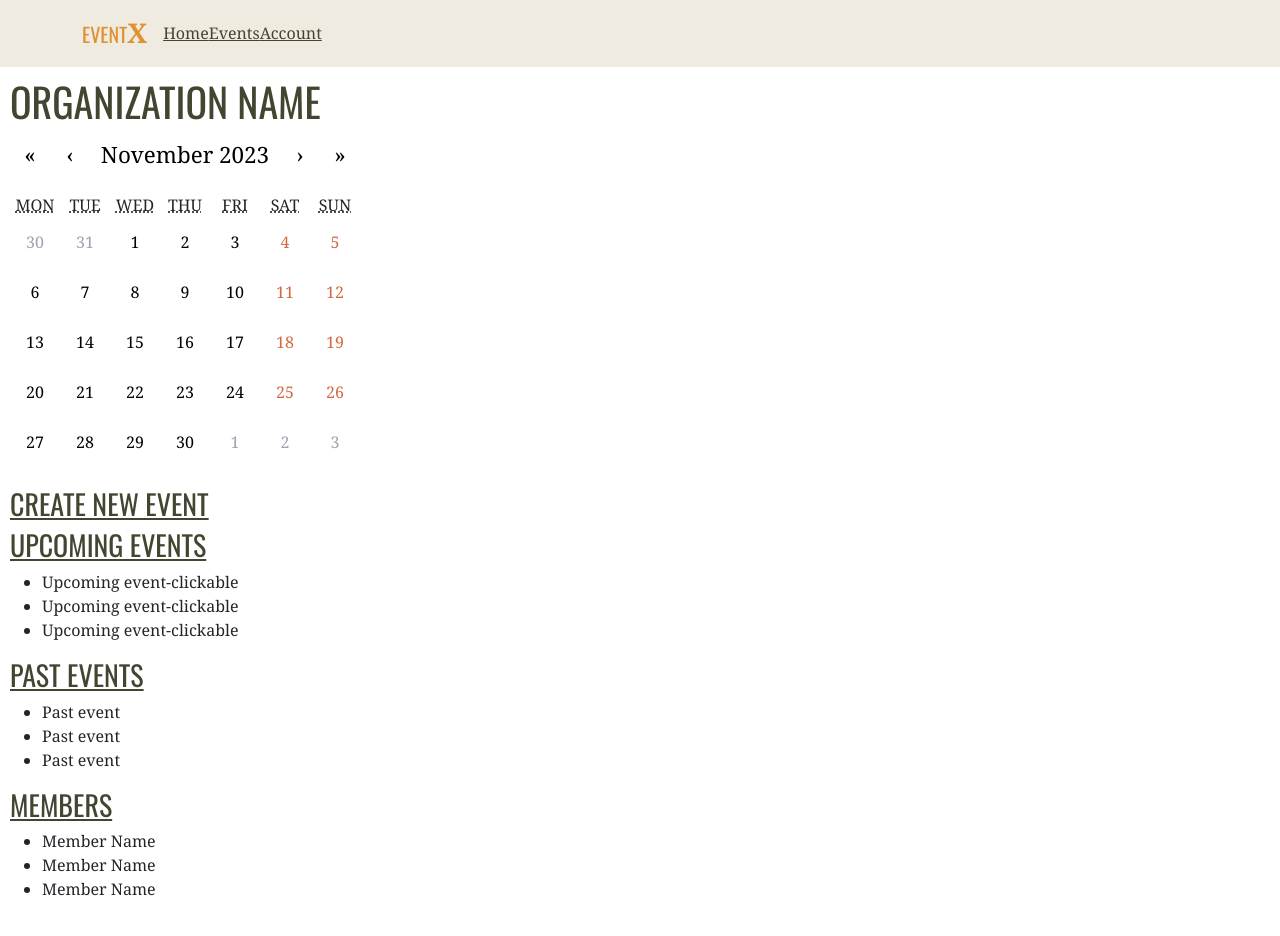
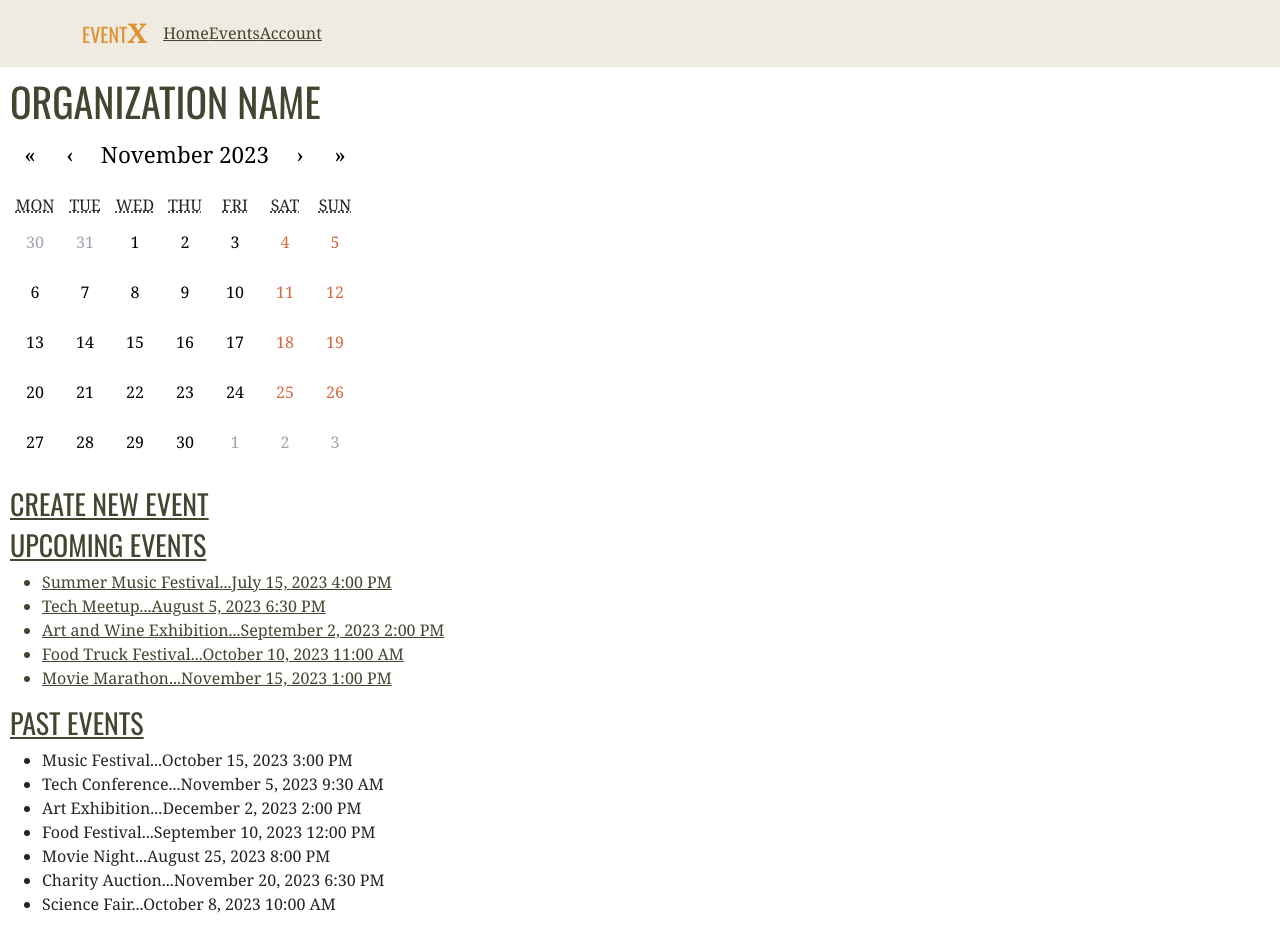
Before and after one commit to MichaelFami/event-x, a React (Vite) app: page /organization in a window 1280 px wide. Shown: the top 936 px of the page. Built offline with nearby package versions, Linux system fonts and the light colour scheme.

Commit message:
add map and data to organization page

```diff
--- /dev/null
+++ b/src/assets/data/events.js
@@ -0,0 +1,46 @@
+const events = [
+    {
+        title: "Summer Music Festival",
+        location: "Beachfront Park",
+        organizer: "Music Lovers Association",
+        time: "July 15, 2023 4:00 PM",
+        rsvp: true,
+        addToFavorite: "Add"
+    },
+    {
+        title: "Tech Meetup",
+        location: "Tech Hub Conference Center",
+        organizer: "Tech Enthusiasts Group",
+        time: "August 5, 2023 6:30 PM",
+        rsvp: true,
+        addToFavorite: "Add"
+    },
+    {
+        title: "Art and Wine Exhibition",
+        location: "City Art Gallery",
+        organizer: "Artistic Creations Society",
+        time: "September 2, 2023 2:00 PM",
+        rsvp: true,
+        addToFavorite: "Add"
+    },
+    {
+        title: "Food Truck Festival",
+        location: "Downtown Plaza",
+        organizer: "Culinary Delights LLC",
+        time: "October 10, 2023 11:00 AM",
+        rsvp: false,
+        addToFavorite: "Add"
+    },
+    {
+        title: "Movie Marathon",
+        location: "Community Theater",
+        organizer: "Film Enthusiasts Club",
+        time: "November 15, 2023 1:00 PM",
+        rsvp: true,
+        addToFavorite: "Add"
+    }
+]
+    ;
+
+
+export default events;
--- /dev/null
+++ b/src/assets/data/orgMembers.js
@@ -0,0 +1,24 @@
+const orgMembers = [
+    {
+        first_name: "John",
+        last_name: "Doe"
+    },
+    {
+        first_name: "Jane",
+        last_name: "Smith"
+    },
+    {
+        first_name: "Robert",
+        last_name: "Johnson"
+    },
+    {
+        first_name: "Emily",
+        last_name: "Williams"
+    },
+    {
+        first_name: "Michael",
+        last_name: "Brown"
+    }
+];
+
+export default orgMembers;
--- a/src/components/Main.jsx
+++ b/src/components/Main.jsx
@@ -16,7 +16,8 @@ export default function Main() {
             <Nav />
             <Routes>
                 <Route path='/user' element={<User />} />
-                <Route path='/event' element={<Event />} />
+                <Route path='/events' element={<EventList />} />
+                <Route path='/events/:id' element={<Event />} />
                 <Route path='/nav' element={<Nav/>} />
                 <Route path='/member' element={<Member />} />
                 {/* <Route path='/header' element={<Header />} /> */}
--- a/src/components/Organization.jsx
+++ b/src/components/Organization.jsx
@@ -1,8 +1,24 @@
-import { Link } from "react-router-dom"
-import Nav from './Nav'
-import CalendarElement from "./Calendar"
+import { useEffect, useState } from "react";
+import { Link } from "react-router-dom";
+import CalendarElement from "./Calendar";
+import Nav from './Nav';
+import newEventsArray from '../assets/data/events';
+import pastEventsArray from '../assets/data/memberEvents';
+import orgMembersArray from "../assets/data/orgMembers";
 
-export default function Organization () {
+
+
+export default function Organization() {
+    const [newEvents, setNewEvents] = useState([]);
+    const [pastEvents, setPastEvents] = useState([]);
+    const [members, setMembers] = useState([]);
+
+    useEffect(() => {
+        setNewEvents(newEventsArray);
+        setPastEvents(pastEventsArray);
+        setMembers(orgMembersArray);
+    });
+
     return (
         <div >
             <div className="org-outer">
@@ -11,26 +27,34 @@ export default function Organization () {
                 <div className="org-more-info">
                     <Link to="/addevent" className="links"><h3>Create New Event</h3></Link>
                     <Link className="links"><h3>Upcoming Events</h3></Link>
-                    <ul>
-                        <li>Upcoming event-clickable</li>
-                        <li>Upcoming event-clickable</li>
-                        <li>Upcoming event-clickable</li>
-                    </ul>
+                    <ul className="org-upcoming-event">
+                        {newEvents.map((event, index) => {
+                            return (
+                                <Link to="/events/:id" key={index}> <li>{event.title}...{event.time}</li> </Link>
+                            );
+                        })}
+
+                    </ul >
                     <Link className="links"><h3>Past Events</h3></Link>
-                    <ul>
-                        <li>Past event</li>
-                        <li>Past event</li>
-                        <li>Past event</li>
+                    <ul className="org-past-events">
+                        {pastEvents.map((event, index) => {
+                            return (
+                                <li key={index}>{event.title}...{event.time}</li>
+                            );
+                        })}
+
                     </ul>
                     <Link className="links"><h3>Members</h3></Link>
-                    <ul>
-                        <li>Member Name</li>
-                        <li>Member Name</li>
-                        <li>Member Name</li>
+                    <ul className="org-members">
+                        {members.map((member, index) => {
+                            return (
+                                <li key={index}>{member.first_name} {member.last_name}</li>
+                            );
+                        })}
                     </ul>
                 </div>
             </div>
 
         </div>
-    )
+    );
 }
```
